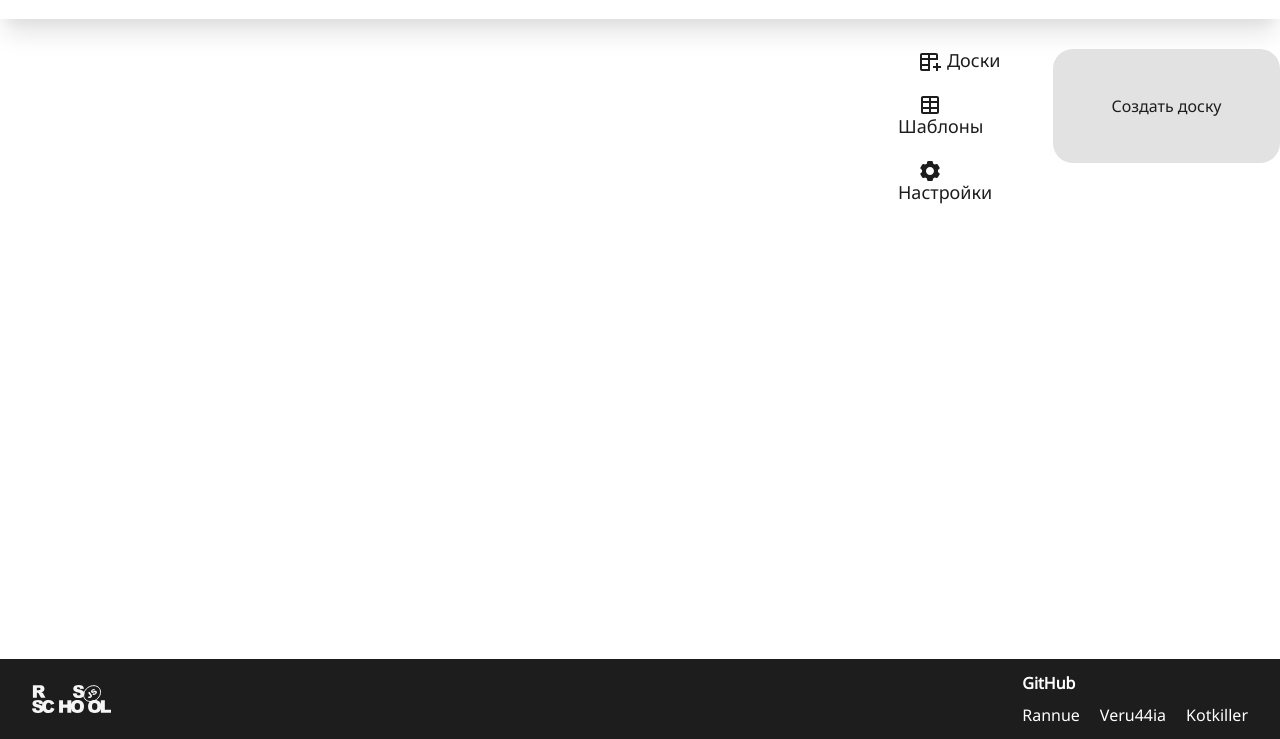
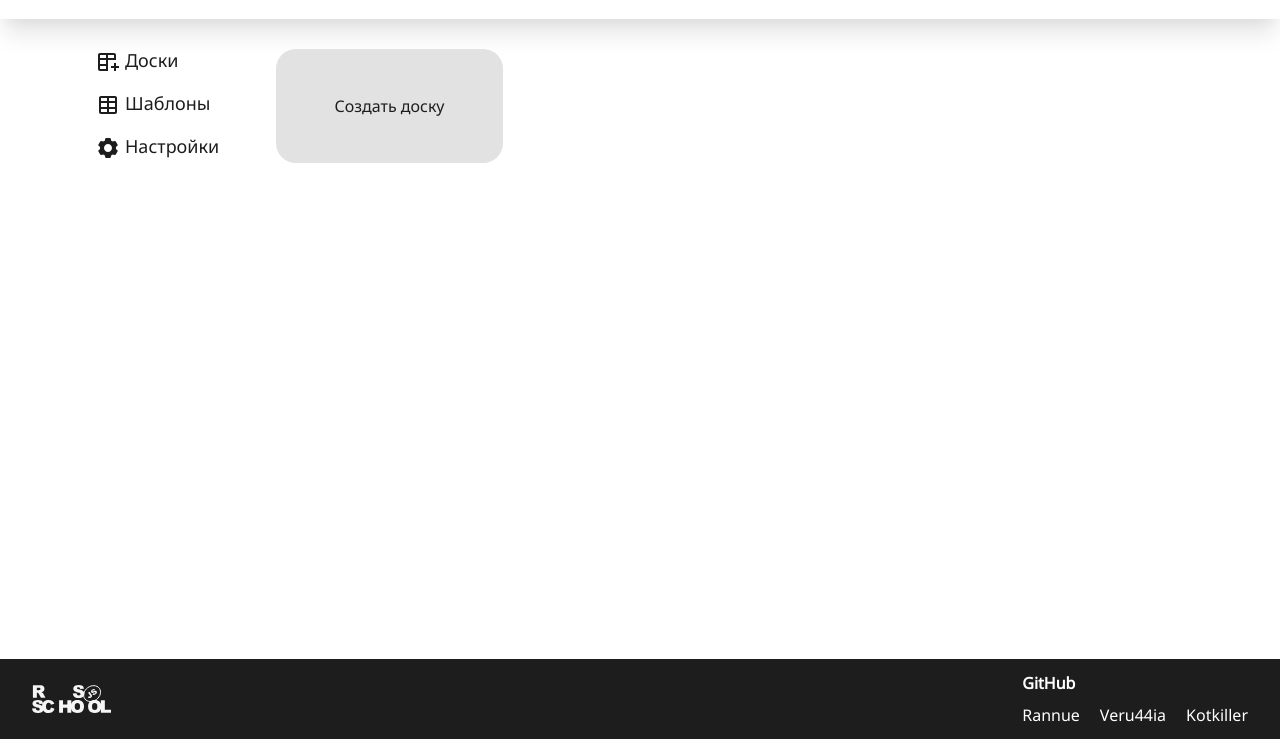
Before and after one commit to Veru44ia/RS-Clone, a website built with webpack: page rs-clone/src/index.html in a window 1280 px wide. Shown: the part 61-800 px from the top of the page. Built offline with nearby package versions, Linux system fonts and the light colour scheme.

Commit message:
fix: change styles

```diff
--- a/rs-clone/src/core/components/aside/aside.css
+++ b/rs-clone/src/core/components/aside/aside.css
@@ -5,7 +5,7 @@ aside {
 
 .aside-item {
   list-style: none;
-  margin: 0 0 20px 25px;
+  margin: 0 0 20px;
 }
 
 .aside-link {
--- a/rs-clone/src/index.html
+++ b/rs-clone/src/index.html
@@ -10,12 +10,8 @@
   <title>RS Clone</title>
 </head>
 <body>
-  <header class="header">
-  </header>
-  <main class="main">
-    <div class="main-content"></div>
-  </main>
-  <footer class="footer">
-  </footer>
+  <header class="header"></header>
+  <main class="main"></main>
+  <footer class="footer"></footer>
 </body>
 </html>
--- a/rs-clone/src/style.css
+++ b/rs-clone/src/style.css
@@ -138,7 +138,7 @@ h2 > a {
   justify-content: center;
 }
 
-.main-content {
+#current-page {
   width: 85%;
   height: 80vh;
 }
@@ -176,7 +176,7 @@ h2 > a {
   align-items: flex-start;
 }
 
-ul > li:hover {
+.github-accounts > li:hover {
   transform: scale(1.1);
   transition: 0.5s;
 }
@@ -194,7 +194,7 @@ ul > li:hover {
   height: 30px;
 }
 
-li > a {
+.github-accounts-li > a {
   text-decoration: none;
   color: var(--white);
   margin-left: 20px;
```
